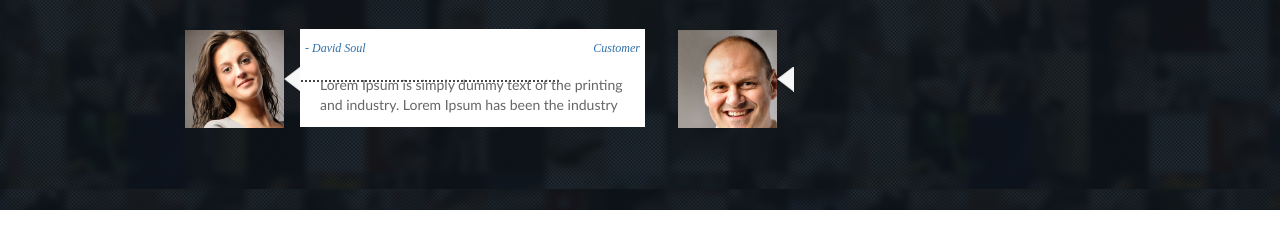
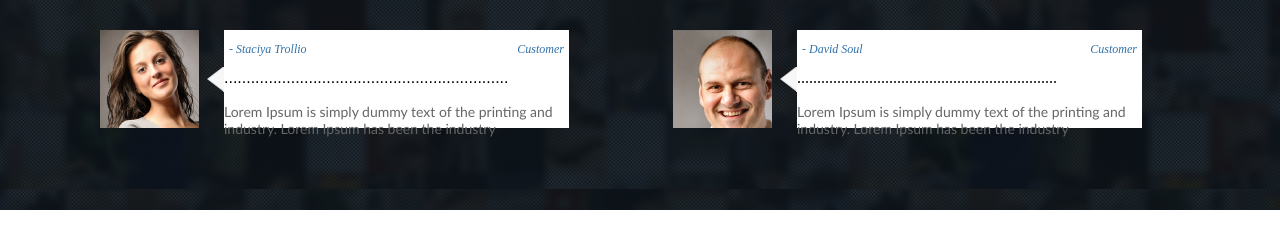
Before and after one commit to OlgaKz/OlgaKz.github.io, a plain HTML site: page markup/home/lesson6/task2.html in a window 1280 px wide. Shown: the part 126-374 px from the top of the page. Drawn offline with Linux system fonts and the light colour scheme.

Commit message:
task 2/6 start remake 10p

```diff
--- a/markup/home/lesson6/task2.html
+++ b/markup/home/lesson6/task2.html
@@ -29,37 +29,26 @@
         }
         .user{
             width: 100%;
-            margin: 0 auto;
         }
         .userblog{
-            width: 489px;
+            min-width: 489px;
             height: 180px;
-            display: inline-block;
+            margin: 0 auto;
+            display: inline-flex;
         }
         .image{
             position: relative;
             height: 98px;
             width: 99px;
             display: inline-block;
-            padding-left: 185px;
+            padding-left: 100px;
         }
         .userinfo{
             background: white;
             width: 345px;
             height: 98px;
-            position: absolute;
+            margin-left: 25px;
 
-            top: 155px;
-            padding-left: -10px;
-        }
-        .userinfo{
-            background: white;
-            width: 345px;
-            height: 98px;
-            position: absolute;
-            left: 300px;
-            top: 155px;
-            padding-left: -10px;
         }
         .username:before{
         content:'- ';
@@ -72,7 +61,7 @@
             font-size: 12px;
             padding-left: 5px;
         }
-        .who{
+        .user-type{
             float: right;
             font-style: italic;
             font-size: 12px;
@@ -80,19 +69,18 @@
             text-decoration: none;
             color: #3070a8;
         }
-        .dot{
+        .dotes{
+            font-family: Arial;
+            padding-top: 10px;
 
         }
         .text{
-            position: absolute;
             font-size: 14px;
-            top: 32px;
-            left: 20px;
             color: #666666;
-            line-height: 1.4;
             font-family:'Trebuchet MS', 'sans-serif';
         }
         .image:after {
+            margin-left: 8px;
             margin-top: -12px;
             position: absolute;
             top: 50%;
@@ -111,8 +99,8 @@
         </div>
         <div class="userinfo">
             <p class="username">Staciya Trollio</p>
-            <p class="who">Customer</p>
-            <div class="dot">................................................................</div>
+            <p class="user-type">Customer</p>
+            <p class="dotes">................................................................</p>
             <p class="text">Lorem Ipsum is simply dummy text of the printing
                 and industry. Lorem Ipsum has been the industry</p>
         </div>
@@ -123,7 +111,7 @@
         </div>
         <div class="userinfo">
             <p class="username">David Soul</p>
-            <p class="who">Customer</p>
+            <p class="user-type">Customer</p>
             <p class="dot">.................................................................</p>
             <p class="text">Lorem Ipsum is simply dummy text of the printing
                 and industry. Lorem Ipsum has been the industry</p>
```
